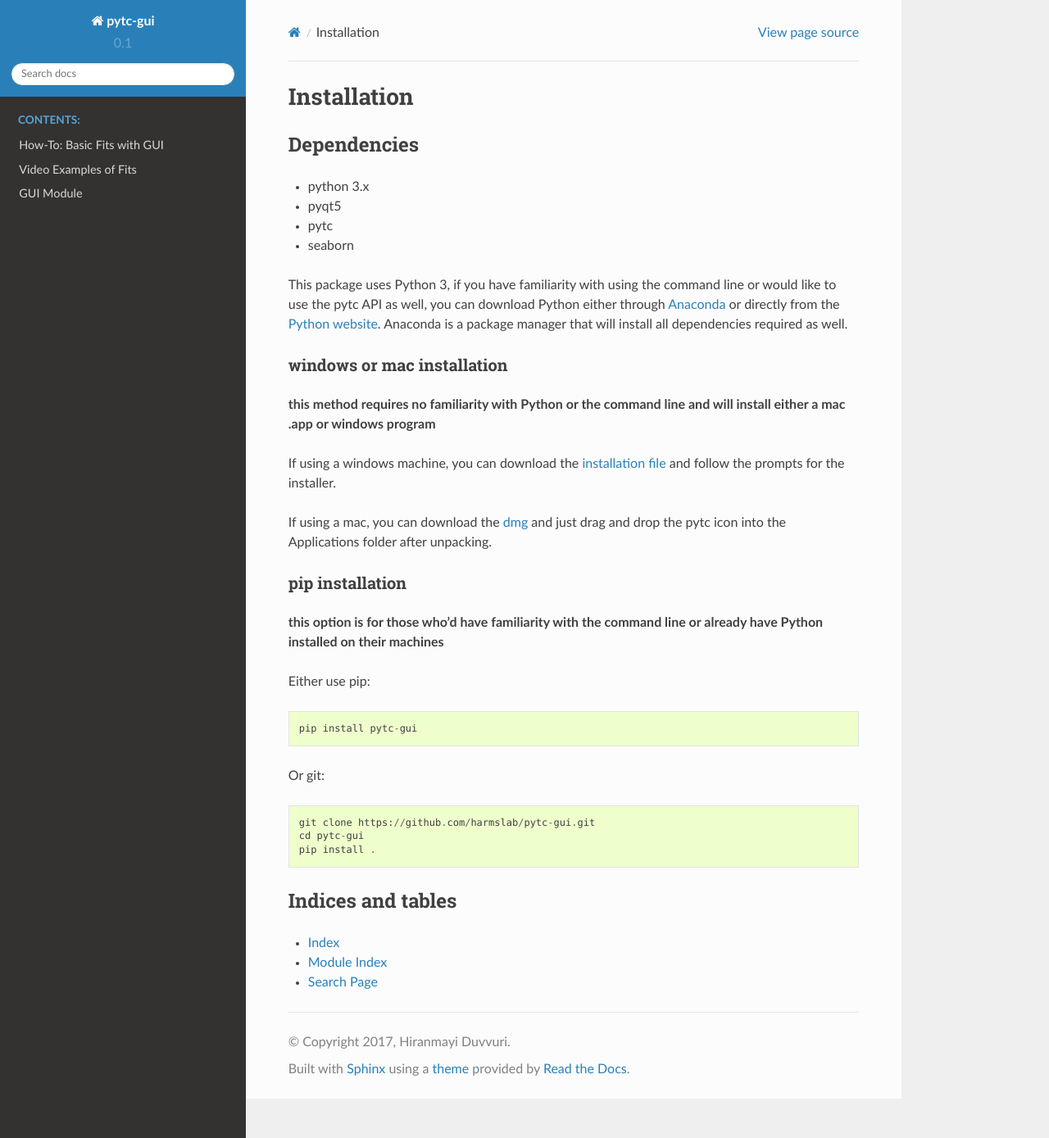
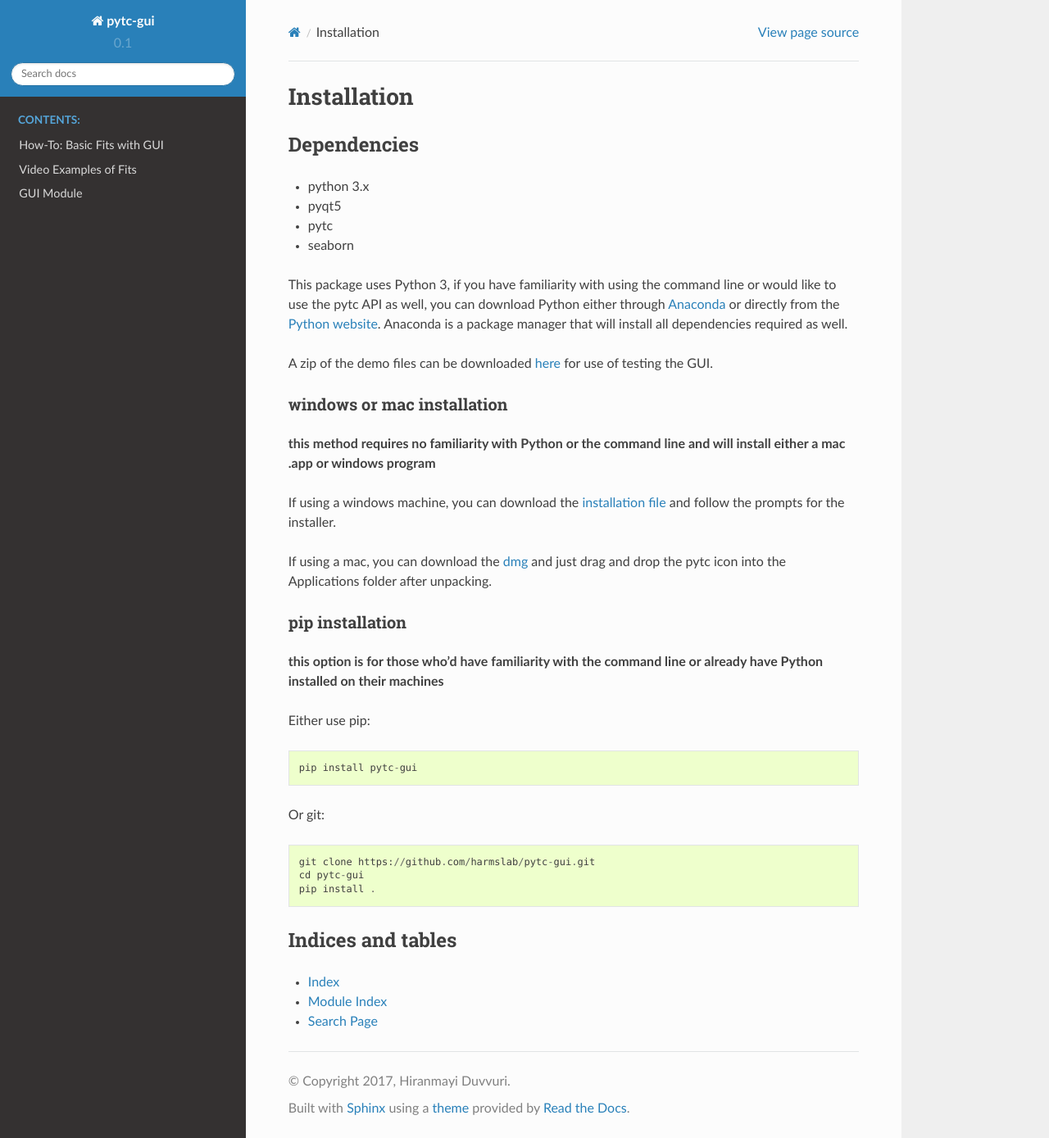
Before and after one commit to harmslab/pytc-gui, a Sphinx documentation site: the page built from docs/source/installation.rst, in a window 1280 px wide and 1389 px high. Shown: the whole window at 82% size. Built offline with Sphinx 7.4.7 and the Read the Docs theme 2.0.0, drawn with Linux system fonts in a browser that asks for light colours.

Commit message:
demo zip

```diff
--- a/docs/source/installation.rst
+++ b/docs/source/installation.rst
@@ -11,6 +11,8 @@ Dependencies
 * seaborn
 
 This package uses Python 3, if you have familiarity with using the command line or would like to use the pytc API as well, you can download Python either through `Anaconda <https://www.continuum.io/downloads>`_ or directly from the `Python website <https://www.python.org/downloads/>`_. Anaconda is a package manager that will install all dependencies required as well.
+
+A zip of the demo files can be downloaded `here <https://github.com/hrmyd/pytc-gui/blob/master/pytc_install/pytc_demos.zip?raw=true>`_ for use of testing the GUI.
 
 windows or mac installation
 ---------------------------
```
Also changed, not shown: README.md (+1 -0 lines), 1 other file.
